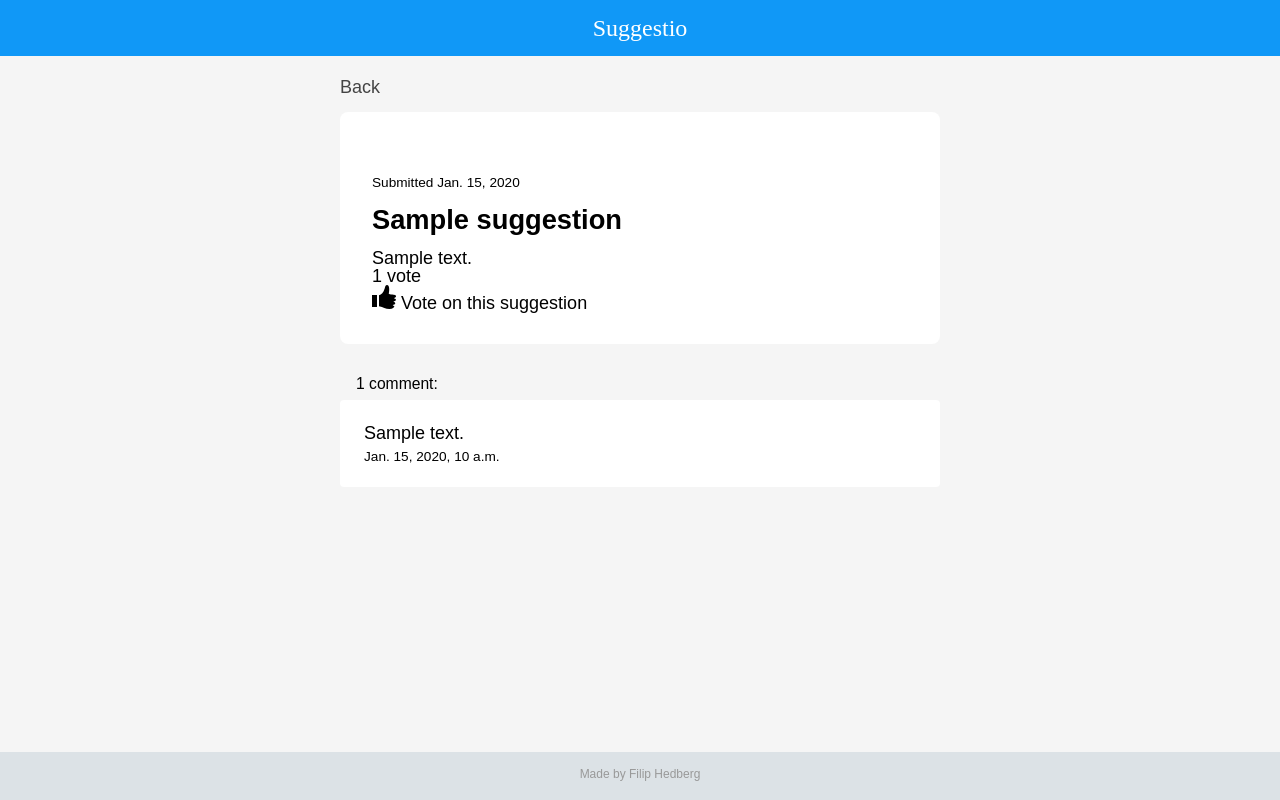
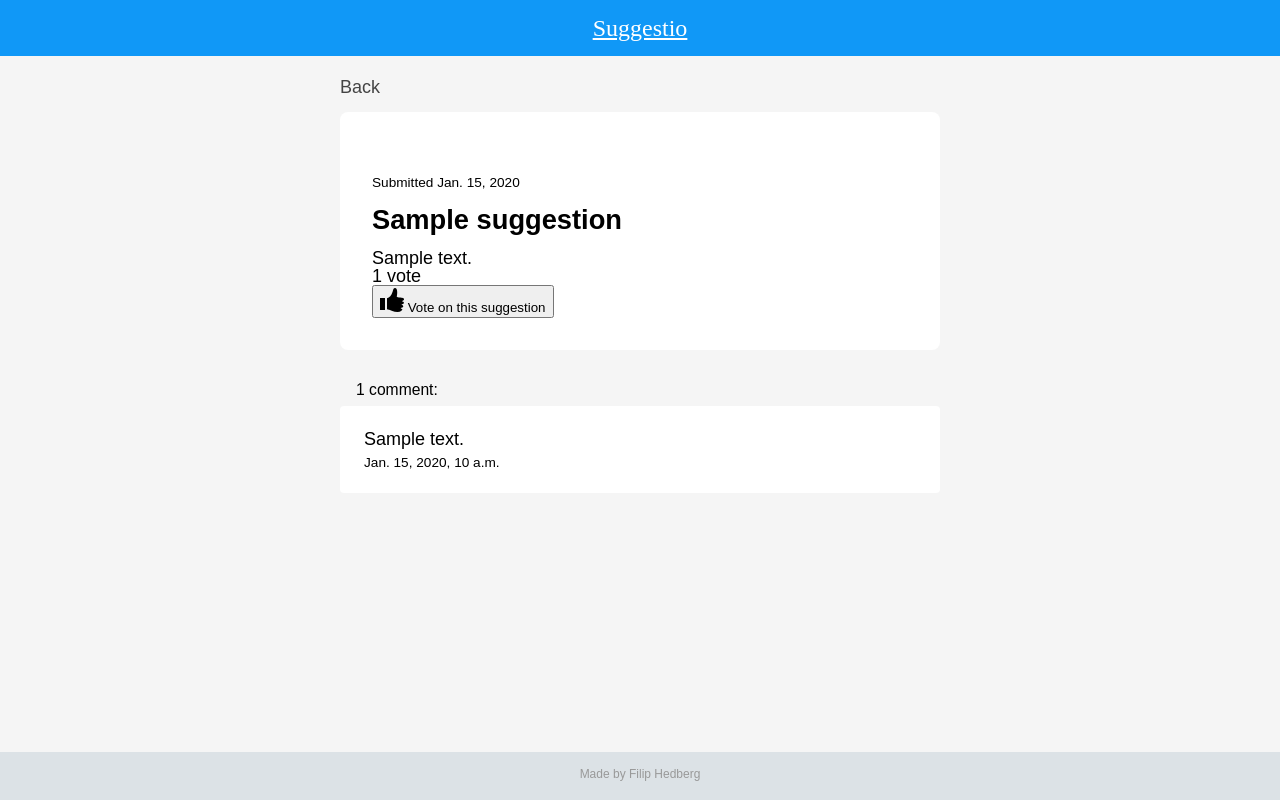
Before and after one commit to flightcubs/suggestio, a Django app: page /suggestions/1/ in a window 1280 px wide. Run offline with Django 3.2, Linux system fonts and the light colour scheme; tables that the repository leaves empty hold one stand-in row (values such as "Sample post").

Commit message:
Make header logo a link to root

```diff
--- a/suggestions/static/suggestions/style.css
+++ b/suggestions/static/suggestions/style.css
@@ -20,7 +20,7 @@
 article, aside, canvas, details, embed,
 figure, figcaption, footer, header, hgroup,
 menu, nav, output, ruby, section, summary,
-time, mark, audio, video {
+time, mark, audio, video, button {
 	margin: 0;
 	padding: 0;
 	border: 0;
@@ -140,6 +140,7 @@
     font-family: Pacifico-Regular;
     font-size: 24px;
     color: #FFFFFF;
+    text-decoration: none;
     text-align: center;
     flex: 1;
 }
--- a/suggestions/templates/suggestions/base.html
+++ b/suggestions/templates/suggestions/base.html
@@ -5,7 +5,7 @@
 <body class="site">
     <header class="site-header">
         <div class="header-container">
-            <p class="logo">Suggestio</p>
+            <a class="logo" href="{% url 'suggestions:index' %}">Suggestio</a>
         </div>
     </header>
     <main class="site-content">
--- a/suggestions/templates/suggestions/detail.html
+++ b/suggestions/templates/suggestions/detail.html
@@ -31,10 +31,10 @@
                     {{ suggestion.votes }} votes
                 {% endif %}
             </div>
-            <div class="suggestion_actions__vote-button">
+            <button class="suggestion_actions__vote-button">
                 <svg class="suggestion__thumb" xmlns="http://www.w3.org/2000/svg" width="24" height="24" viewBox="0 0 24 24"><path d="M5 22h-5v-12h5v12zm17.615-8.412c-.857-.115-.578-.734.031-.922.521-.16 1.354-.5 1.354-1.51 0-.672-.5-1.562-2.271-1.49-1.228.05-3.666-.198-4.979-.885.906-3.656.688-8.781-1.688-8.781-1.594 0-1.896 1.807-2.375 3.469-1.221 4.242-3.312 6.017-5.687 6.885v10.878c4.382.701 6.345 2.768 10.505 2.768 3.198 0 4.852-1.735 4.852-2.666 0-.335-.272-.573-.96-.626-.811-.062-.734-.812.031-.953 1.268-.234 1.826-.914 1.826-1.543 0-.529-.396-1.022-1.098-1.181-.837-.189-.664-.757.031-.812 1.133-.09 1.688-.764 1.688-1.41 0-.565-.424-1.109-1.26-1.221z"/></svg>
                 Vote on this suggestion
-            </div>
+            </button>
         </div>
     </div>
 
```
